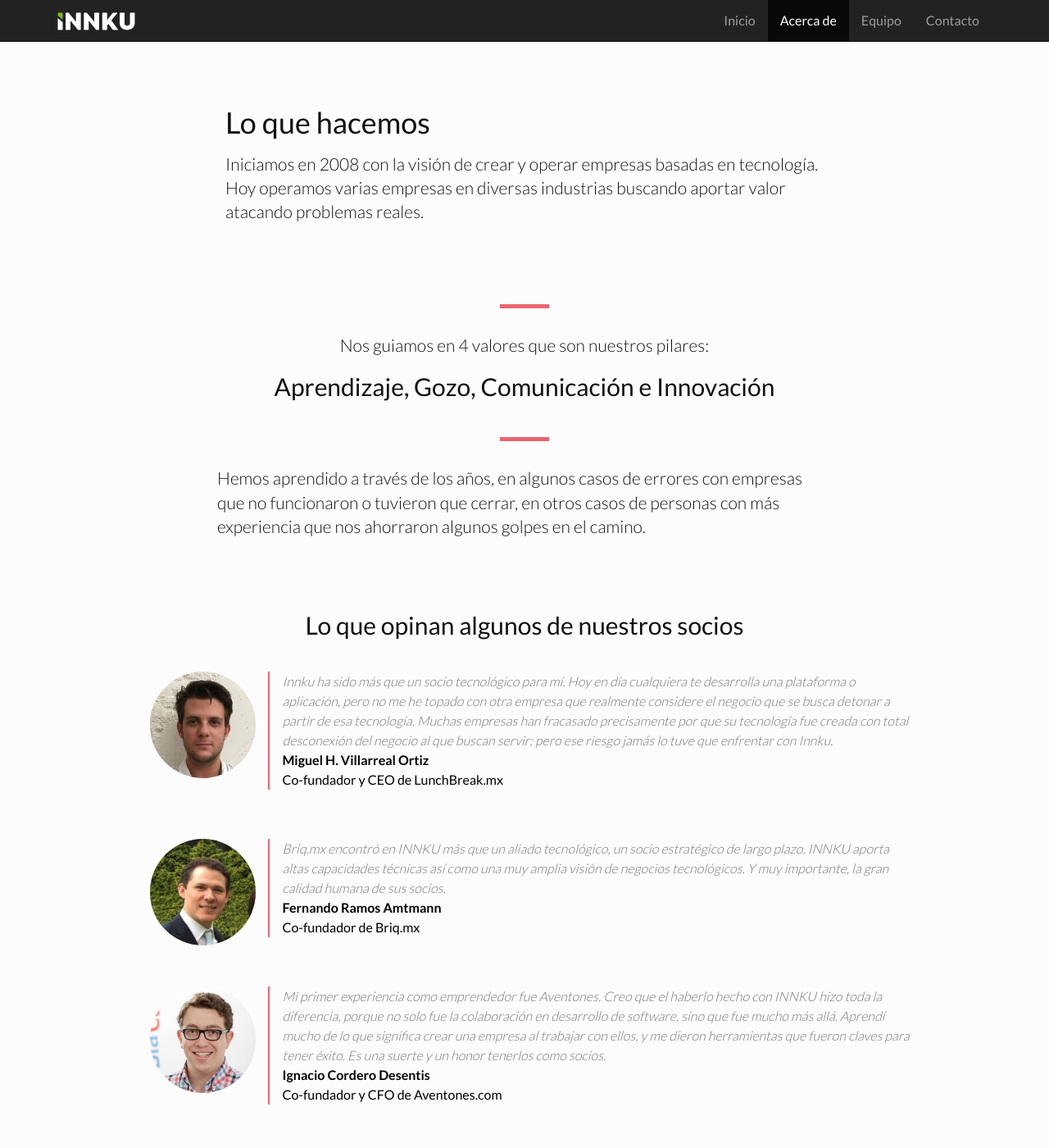
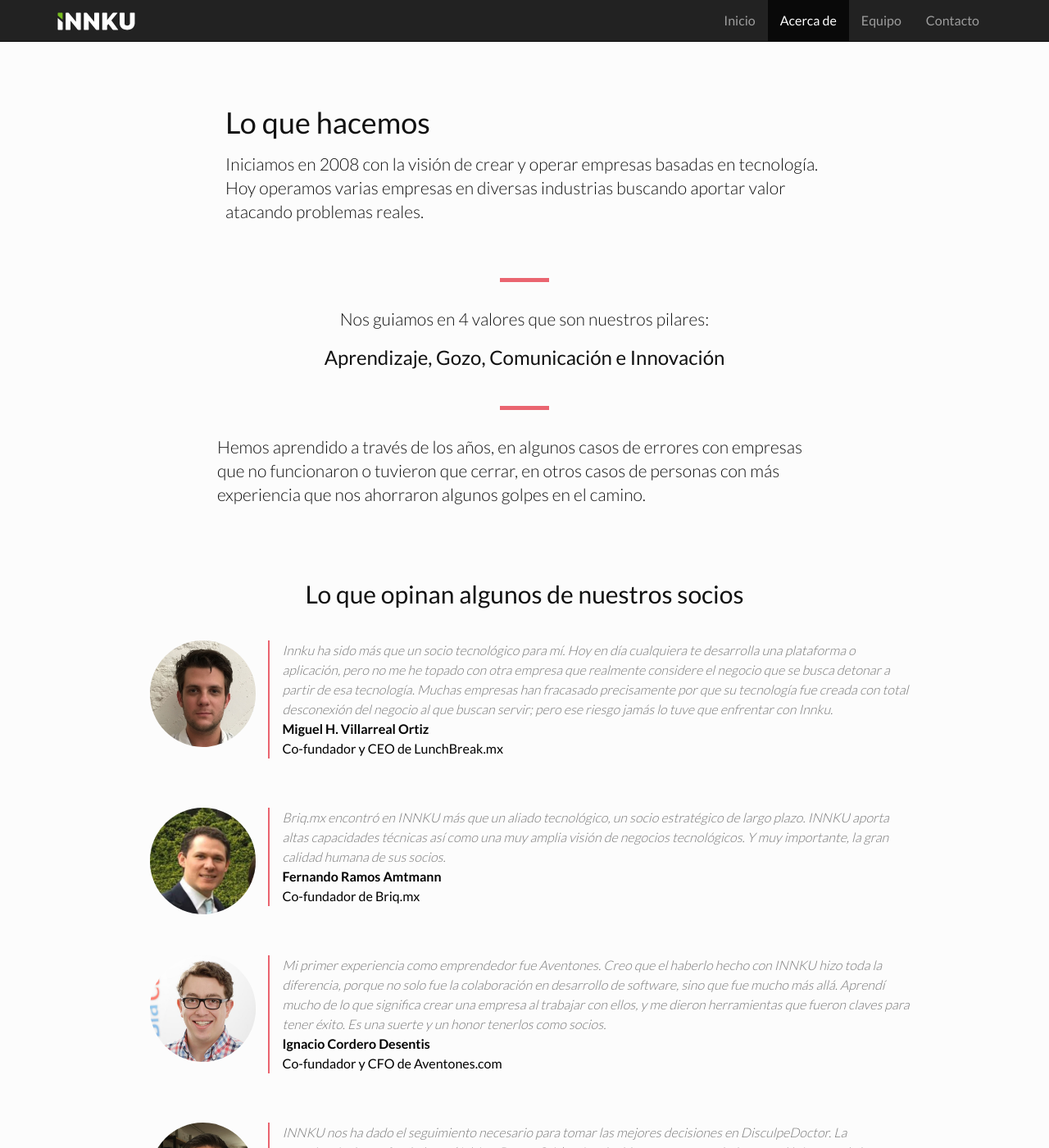
Before and after one commit to innku/innku-2018, a Jekyll site: the page built from acerca-de.html, in a window 1280 px wide and 1400 px high. Shown: the whole window at 82% size. Built offline with Jekyll 4.4.1, drawn with Linux system fonts in a browser that asks for light colours; nearby versions of some CDN libraries.

Commit message:
Sizes and spaces in about

```diff
--- a/acerca-de.html
+++ b/acerca-de.html
@@ -20,7 +20,7 @@
   <div class="row">
     <div class="col-md-offset-2 col-md-8 ">
       <p class="text-center lead">Nos guiamos en 4 valores que son nuestros pilares:</p>
-      <h2 class="text-center">Aprendizaje, Gozo, Comunicación e Innovación</h2>
+      <h3 class="text-center">Aprendizaje, Gozo, Comunicación e Innovación</h3>
       <!-- p class="text-center"><a href="/">Conoce más de nuestros valores</a></p -->
     </div>
   </div>
--- a/css/main.scss
+++ b/css/main.scss
@@ -345,7 +345,7 @@
 }
 
 .innku-section-title_acerca{
-  margin-bottom: 3em;
+  margin-bottom: 1em;
 }
 
 .innku-title-divisor {
```
